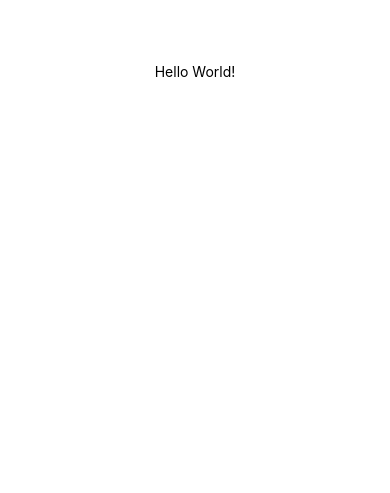
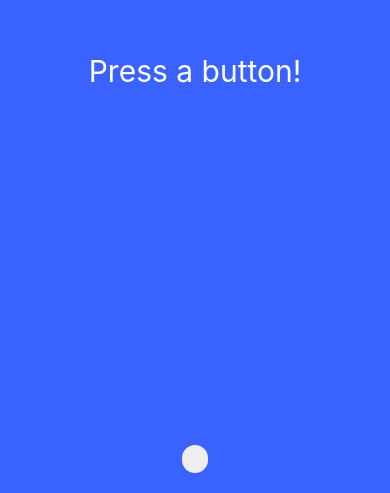
Before and after one commit to shelbyyy16/recipe-app-frontend, a React Native app: screen / in a window 390 px wide. Shown: the part 351-844 px from the top of the page. Built offline with nearby package versions, Linux system fonts and the light colour scheme.

Commit message:
start navBar creation

```diff
--- a/App.js
+++ b/App.js
@@ -1,20 +1,68 @@
-import { StatusBar } from 'expo-status-bar';
-import { StyleSheet, Text, View } from 'react-native';
+import { StatusBar } from "expo-status-bar";
+import React from "react";
+import { StyleSheet, Text, View, Pressable } from "react-native";
+import Icon from "react-native-ico-material-design";
 
-export default function App() {
-  return (
-    <View style={styles.container}>
-      <Text>Hello World!</Text>
-      <StatusBar style="auto" />
-    </View>
-  );
+var iconHeight = 26;
+var iconWidth = 26;
+
+export default class App extends React.Component {
+  state = {
+    screenText: "Press a button!",
+  };
+
+  changeText = (text) => {
+    console.log(text + "has been pressed");
+    this.setState({
+      screenText: text,
+    });
+  };
+
+  render() {
+    return (
+      <View style={styles.container}>
+        <View>
+          <Text style={{fontSize:30, color:'white'}}>{this.state.screenText}</Text>
+          <StatusBar style="light" />
+        </View>
+        <View style={styles.NavContainer}>
+          <View style={styles.NavBar}>
+          <Pressable onPress={() => this.changeText('Favorites')} style={styles.IconBehave}>
+
+          </Pressable>
+
+          </View>
+
+
+        </View>
+      </View>
+    );
+  }
 }
 
 const styles = StyleSheet.create({
   container: {
     flex: 1,
-    backgroundColor: '#fff',
+    backgroundColor: "#3962FF",
+    alignItems: "center",
+    justifyContent: "center",
+  },
+
+  NavContainer: {
+    position: 'absolute',
     alignItems: 'center',
-    justifyContent: 'center',
+    bottom: 20,
   },
+
+  NavBar: {
+    flexDirection: 'row',
+    backgroundColor: '#eee',
+    width: '90%',
+    justifyContent: 'space-evenly',
+    borderRadius: 40
+  },
+
+  IconBehave: {
+    padding: 14
+  }
 });
--- a/package.json
+++ b/package.json
@@ -12,7 +12,9 @@
     "expo": "~50.0.7",
     "expo-status-bar": "~1.11.1",
     "react": "18.2.0",
-    "react-native": "0.73.4"
+    "react-native": "0.73.4",
+    "react-native-ico-material-design": "^5.1.2",
+    "react-native-svg": "^14.1.0"
   },
   "devDependencies": {
     "@babel/core": "^7.20.0"
```
Also changed, not shown: 1 other file (tests, documents, lock files or other folders).
